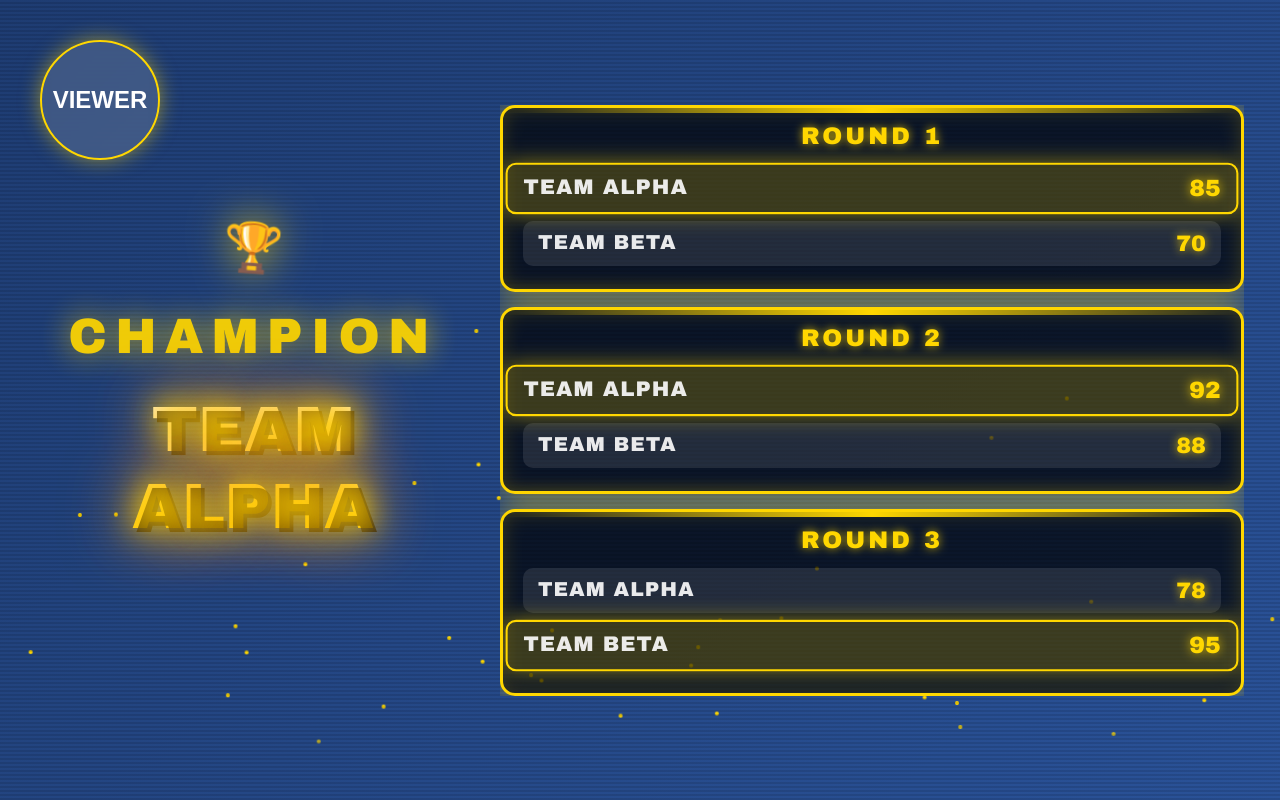
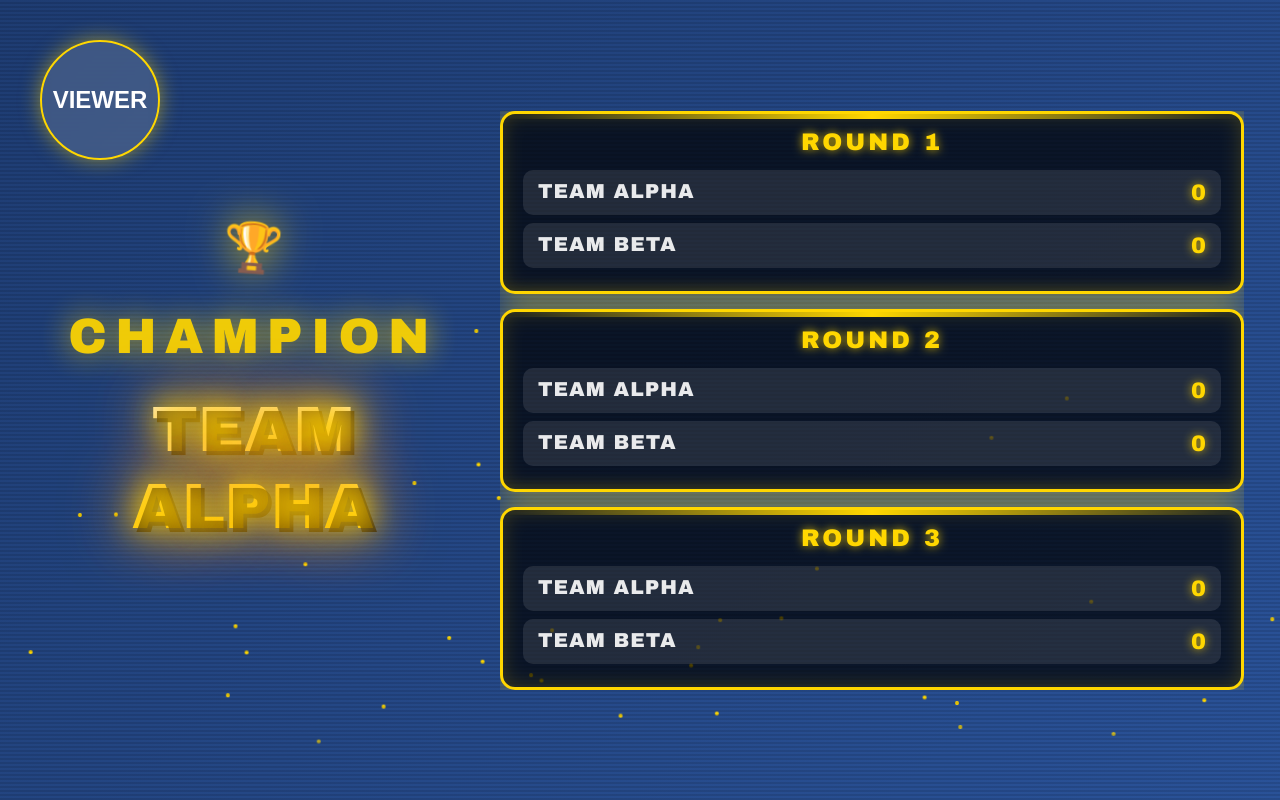
Before and after one commit to Ashu3009/Score_board_2, a Django app: page /test_7/winner/ in a window 1280 px wide. Run offline with Django 5.2, Linux system fonts and the light colour scheme.

Commit message:
Winner page modified, final

```diff
--- a/test_7/templates/test_7/winner.html
+++ b/test_7/templates/test_7/winner.html
@@ -73,7 +73,6 @@
       margin: 15px 0;
       background: linear-gradient(to bottom, #FFFFFF, #FFD700);
       -webkit-background-clip: text;
-      background-clip: text;
       -webkit-text-fill-color: transparent;
       line-height: 1.2;
       animation: winnerGlow 2s infinite alternate;
@@ -458,6 +457,11 @@
         padding: 10px;
       }
     }
+
+    /* Hidden class */
+    .hidden {
+      display: none !important;
+    }
   </style>
 </head>
 <body>
@@ -568,8 +572,13 @@
       ];
 
       rounds.forEach(round => {
-        const scoreA = parseInt(document.getElementById(round.scoreA).innerText) || 0;
-        const scoreB = parseInt(document.getElementById(round.scoreB).innerText) || 0;
+        const scoreAEl = document.getElementById(round.scoreA);
+        const scoreBEl = document.getElementById(round.scoreB);
+
+        if (!scoreAEl || !scoreBEl) return;
+
+        const scoreA = parseInt(scoreAEl.innerText) || 0;
+        const scoreB = parseInt(scoreBEl.innerText) || 0;
 
         // Remove winner class from both
         document.getElementById(round.a).classList.remove('winner');
@@ -584,40 +593,42 @@
       });
     }
 
-    // Update display with data (Using in-memory storage instead of localStorage)
-    let gameData = {
-      winnerName: "TEAM ALPHA",
-      teamAName: "TEAM ALPHA",
-      teamBName: "TEAM BETA",
-      round1ScoreA: "85",
-      round1ScoreB: "70",
-      round2ScoreA: "92",
-      round2ScoreB: "88",
-      round3ScoreA: "78",
-      round3ScoreB: "95"
-    };
+    // Update display with data from localStorage (set by admin)
+    function updateDisplay() {
+      // Get winner name from localStorage
+      const winnerName = localStorage.getItem("winnerName") || "TEAM ALPHA";
+      document.getElementById("winnerName").innerText = winnerName;
 
-    function updateDisplay() {
-      // Get winner name
-      document.getElementById("winnerName").innerText = gameData.winnerName;
+      // Get team names from localStorage
+      const teamAName = localStorage.getItem("teamAName") || "TEAM ALPHA";
+      const teamBName = localStorage.getItem("teamBName") || "TEAM BETA";
 
       // Update Round 1
-      document.getElementById("teamA1").innerText = gameData.teamAName;
-      document.getElementById("teamB1").innerText = gameData.teamBName;
-      document.getElementById("scoreA1").innerText = gameData.round1ScoreA;
-      document.getElementById("scoreB1").innerText = gameData.round1ScoreB;
+      document.getElementById("teamA1").innerText = teamAName;
+      document.getElementById("teamB1").innerText = teamBName;
+      document.getElementById("scoreA1").innerText = localStorage.getItem("round1ScoreA") || "0";
+      document.getElementById("scoreB1").innerText = localStorage.getItem("round1ScoreB") || "0";
 
       // Update Round 2
-      document.getElementById("teamA2").innerText = gameData.teamAName;
-      document.getElementById("teamB2").innerText = gameData.teamBName;
-      document.getElementById("scoreA2").innerText = gameData.round2ScoreA;
-      document.getElementById("scoreB2").innerText = gameData.round2ScoreB;
+      document.getElementById("teamA2").innerText = teamAName;
+      document.getElementById("teamB2").innerText = teamBName;
+      document.getElementById("scoreA2").innerText = localStorage.getItem("round2ScoreA") || "0";
+      document.getElementById("scoreB2").innerText = localStorage.getItem("round2ScoreB") || "0";
 
       // Update Round 3
-      document.getElementById("teamA3").innerText = gameData.teamAName;
-      document.getElementById("teamB3").innerText = gameData.teamBName;
-      document.getElementById("scoreA3").innerText = gameData.round3ScoreA;
-      document.getElementById("scoreB3").innerText = gameData.round3ScoreB;
+      document.getElementById("teamA3").innerText = teamAName;
+      document.getElementById("teamB3").innerText = teamBName;
+      document.getElementById("scoreA3").innerText = localStorage.getItem("round3ScoreA") || "0";
+      document.getElementById("scoreB3").innerText = localStorage.getItem("round3ScoreB") || "0";
+
+      // Show/Hide Round 3 based on localStorage setting
+      const showRound3 = localStorage.getItem("showRound3");
+      const round3Container = document.getElementById("round3Container");
+      if (showRound3 === "false") {
+        round3Container.classList.add("hidden");
+      } else {
+        round3Container.classList.remove("hidden");
+      }
 
       // Highlight winning teams
       highlightWinningTeams();
@@ -633,7 +644,7 @@
       setInterval(createConfetti, 5000);
     });
 
-    // Update display every 500ms
+    // Update display every 500ms to catch any changes from admin
     setInterval(updateDisplay, 500);
 
     function redirectToViewer() {
```
